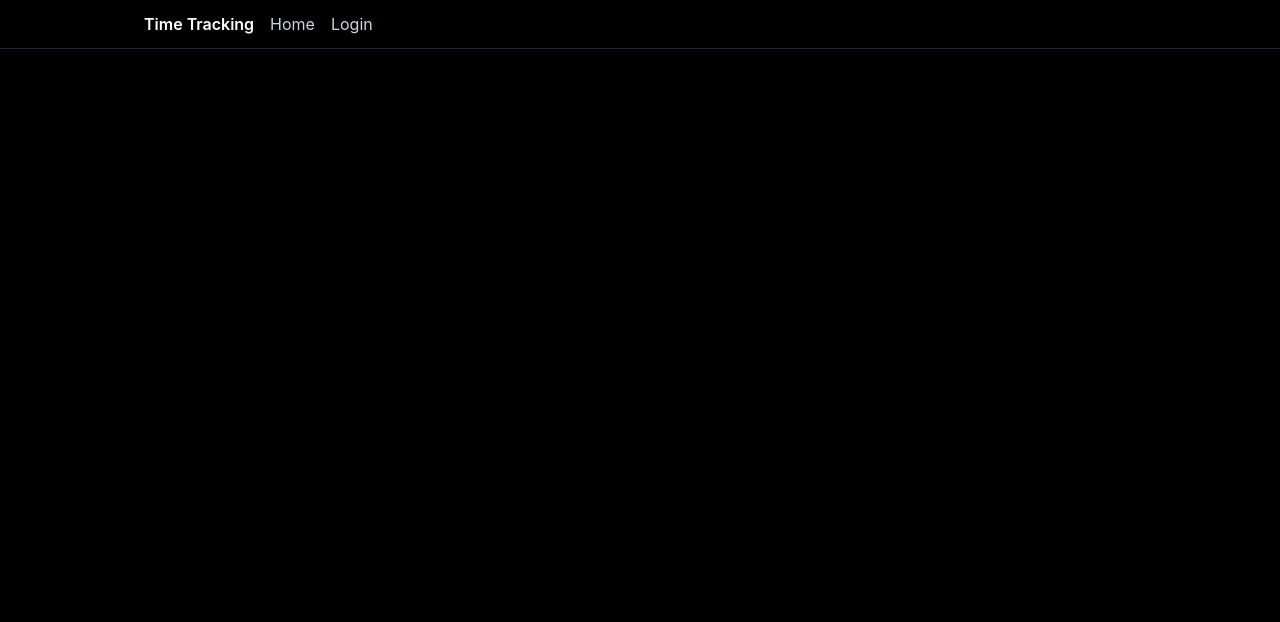
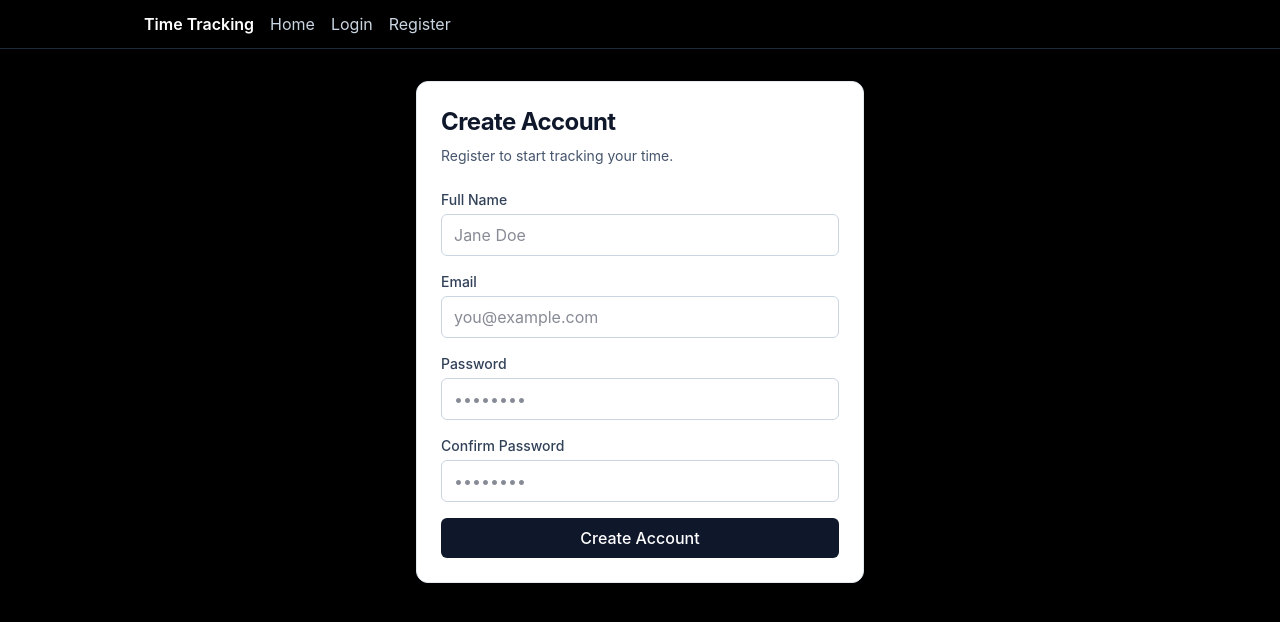
Before and after one commit to Zhunio/time-tracking, a Vue app: page /register in a window 1280 px wide. Shown: the top 622 px of the page. Built offline with nearby package versions, Linux system fonts and the light colour scheme.

Commit message:
Add register page and route

```diff
--- a/src/App.vue
+++ b/src/App.vue
@@ -5,6 +5,7 @@
         <RouterLink class="font-semibold text-white" to="/">Time Tracking</RouterLink>
         <RouterLink class="text-slate-300 hover:text-white" to="/">Home</RouterLink>
         <RouterLink class="text-slate-300 hover:text-white" to="/login">Login</RouterLink>
+        <RouterLink class="text-slate-300 hover:text-white" to="/register">Register</RouterLink>
       </nav>
     </header>
     <main class="mx-auto max-w-5xl px-4 py-8">
--- /dev/null
+++ b/src/pages/RegisterPage.vue
@@ -0,0 +1,78 @@
+<script setup>
+import { ref } from 'vue'
+
+const name = ref('')
+const email = ref('')
+const password = ref('')
+const confirmPassword = ref('')
+
+const onSubmit = () => {
+  // Placeholder until auth backend is connected.
+  console.log('Register submit', {
+    name: name.value,
+    email: email.value,
+    password: password.value,
+    confirmPassword: confirmPassword.value,
+  })
+}
+</script>
+
+<template>
+  <section class="mx-auto max-w-md rounded-xl border border-slate-200 bg-white p-6 text-slate-900 shadow-sm">
+    <h1 class="text-2xl font-bold tracking-tight text-slate-900">Create Account</h1>
+    <p class="mt-2 text-sm text-slate-600">Register to start tracking your time.</p>
+
+    <form class="mt-6 space-y-4" @submit.prevent="onSubmit">
+      <label class="block">
+        <span class="mb-1 block text-sm font-medium text-slate-700">Full Name</span>
+        <input
+          v-model="name"
+          type="text"
+          required
+          class="w-full rounded-md border border-slate-300 px-3 py-2 outline-none ring-0 transition focus:border-slate-400"
+          placeholder="Jane Doe"
+        />
+      </label>
+
+      <label class="block">
+        <span class="mb-1 block text-sm font-medium text-slate-700">Email</span>
+        <input
+          v-model="email"
+          type="email"
+          required
+          class="w-full rounded-md border border-slate-300 px-3 py-2 outline-none ring-0 transition focus:border-slate-400"
+          placeholder="you@example.com"
+        />
+      </label>
+
+      <label class="block">
+        <span class="mb-1 block text-sm font-medium text-slate-700">Password</span>
+        <input
+          v-model="password"
+          type="password"
+          required
+          class="w-full rounded-md border border-slate-300 px-3 py-2 outline-none ring-0 transition focus:border-slate-400"
+          placeholder="••••••••"
+        />
+      </label>
+
+      <label class="block">
+        <span class="mb-1 block text-sm font-medium text-slate-700">Confirm Password</span>
+        <input
+          v-model="confirmPassword"
+          type="password"
+          required
+          class="w-full rounded-md border border-slate-300 px-3 py-2 outline-none ring-0 transition focus:border-slate-400"
+          placeholder="••••••••"
+        />
+      </label>
+
+      <button
+        type="submit"
+        class="w-full rounded-md bg-slate-900 px-3 py-2 font-medium text-white transition hover:bg-slate-700"
+      >
+        Create Account
+      </button>
+    </form>
+  </section>
+</template>
--- a/src/router/index.js
+++ b/src/router/index.js
@@ -1,6 +1,7 @@
 import { createRouter, createWebHistory } from 'vue-router'
 import HomePage from '../pages/HomePage.vue'
 import LoginPage from '../pages/LoginPage.vue'
+import RegisterPage from '../pages/RegisterPage.vue'
 
 const router = createRouter({
   history: createWebHistory(),
@@ -15,6 +16,11 @@ const router = createRouter({
       name: 'login',
       component: LoginPage,
     },
+    {
+      path: '/register',
+      name: 'register',
+      component: RegisterPage,
+    },
   ],
 })
 
```
